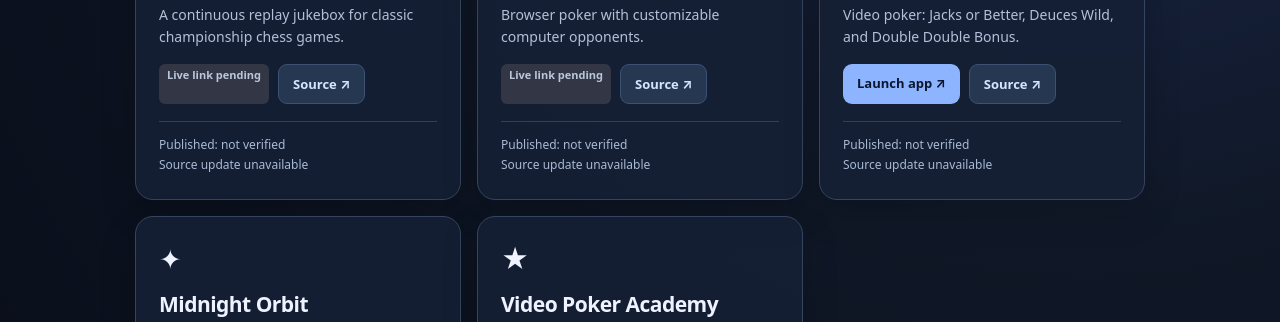
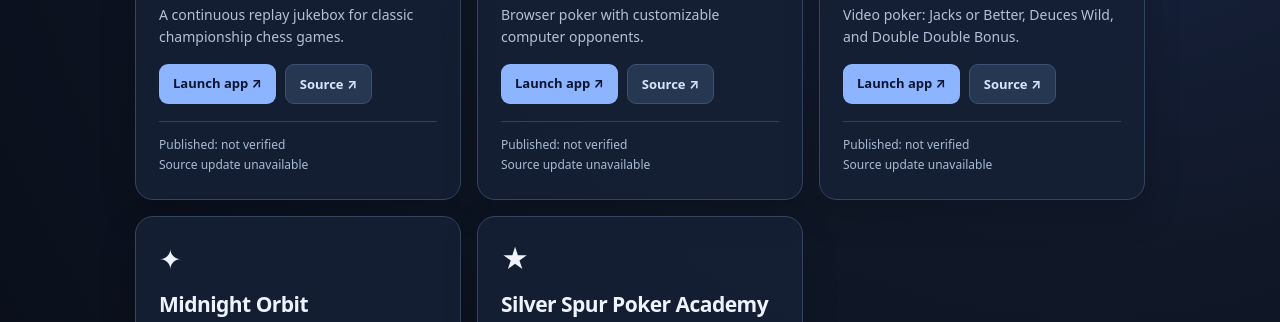
Before and after one commit to jtk3/Silver-Spur, a plain HTML site: page dist/launchpad/index.html in a window 1280 px wide. Shown: the part 443-765 px from the top of the page. Drawn offline with Linux system fonts and the light colour scheme; no server answers.

Commit message:
Add live launch links for Chess Jukebox, River Room, and Poker Academy

```diff
--- a/dist/launchpad/index.html
+++ b/dist/launchpad/index.html
@@ -8,11 +8,11 @@
 <footer><div>Project source updates are retrieved from GitHub when available. <strong>A source-code update is not necessarily a new published version.</strong> Publication dates appear only when independently recorded.</div><div style="margin-top:8px">Launchpad maintained in <a class="inline" href="https://github.com/jtk3/Silver-Spur/tree/main/launchpad">GitHub</a>.</div></footer></main>
 <script>
 const projects=[
- {title:"Chess Games Jukebox",symbol:"♟",description:"A continuous replay jukebox for classic championship chess games.",repo:"Chess-Game-Jukebox",live:null},
- {title:"River Room · Texas Hold’em",symbol:"♠",description:"Browser poker with customizable computer opponents.",repo:"river-room",live:null},
+ {title:"Chess Games Jukebox",symbol:"♟",description:"A continuous replay jukebox for classic championship chess games.",repo:"Chess-Game-Jukebox",live:"https://chess-game-jukebox-jtk.jtkennedy366246.chatgpt.site/"},
+ {title:"River Room · Texas Hold’em",symbol:"♠",description:"Browser poker with customizable computer opponents.",repo:"river-room",live:"https://river-room-jtk3.jtkennedy366246.chatgpt.site/"},
  {title:"Silver Spur",symbol:"♦",description:"Video poker: Jacks or Better, Deuces Wild, and Double Double Bonus.",repo:"Silver-Spur",live:"https://silver-spur-draw-poker.jtkennedy366246.chatgpt.site/"},
  {title:"Midnight Orbit",symbol:"✦",description:"A cosmic-themed browser slot machine.",repo:"Midnight-Orbit",live:"https://midnight-orbit-slots-jtk.jtkennedy366246.chatgpt.site/"},
- {title:"Video Poker Academy",symbol:"★",description:"Video poker training and strategy analysis. Publication not yet verified.",repo:null,live:null}
+ {title:"Silver Spur Poker Academy",symbol:"★",description:"Video poker training and strategy analysis, with a playable GitHub Pages edition.",repo:"Silver-Spur",live:"https://jtk3.github.io/Silver-Spur/"}
 ];
 const grid=document.getElementById('projects'),filter=document.getElementById('filter');
 function esc(s){return String(s).replace(/[&<>"']/g,c=>({'&':'&amp;','<':'&lt;','>':'&gt;','"':'&quot;',"'":'&#39;'}[c]))}
```
